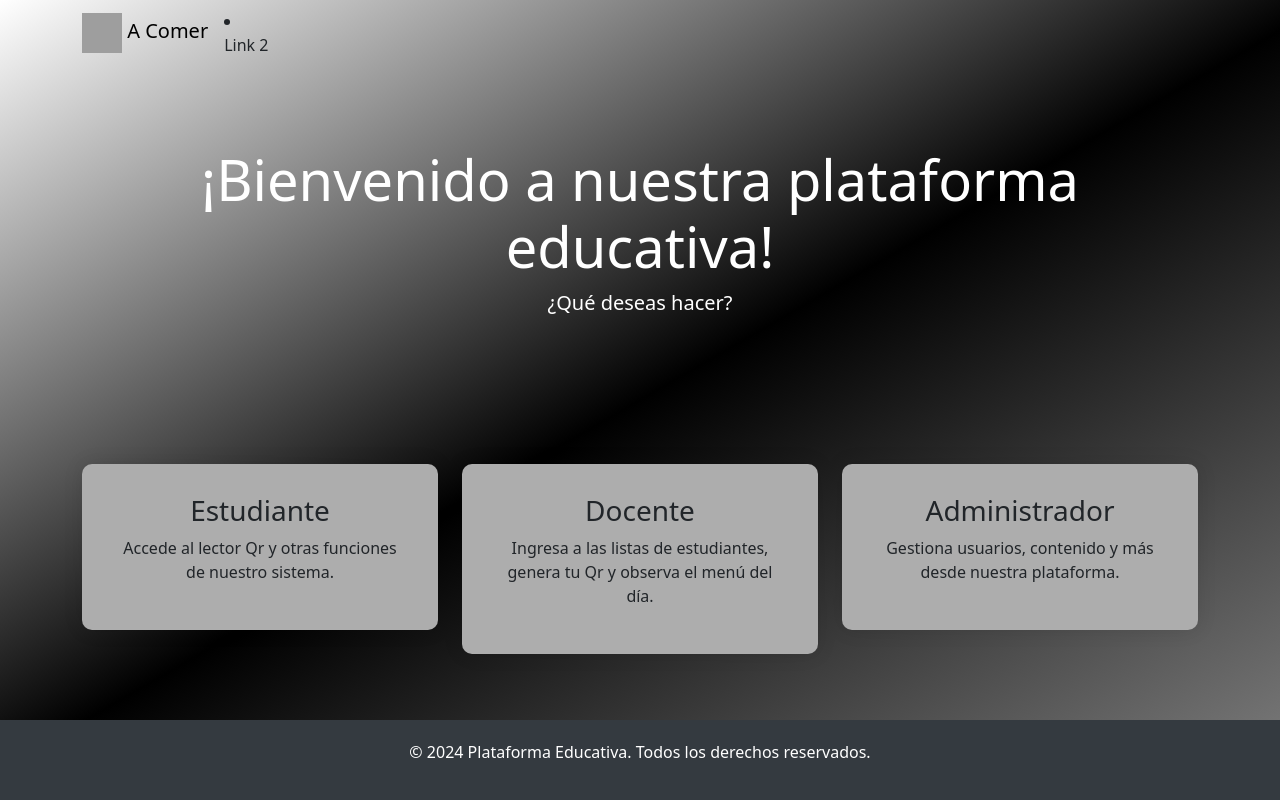
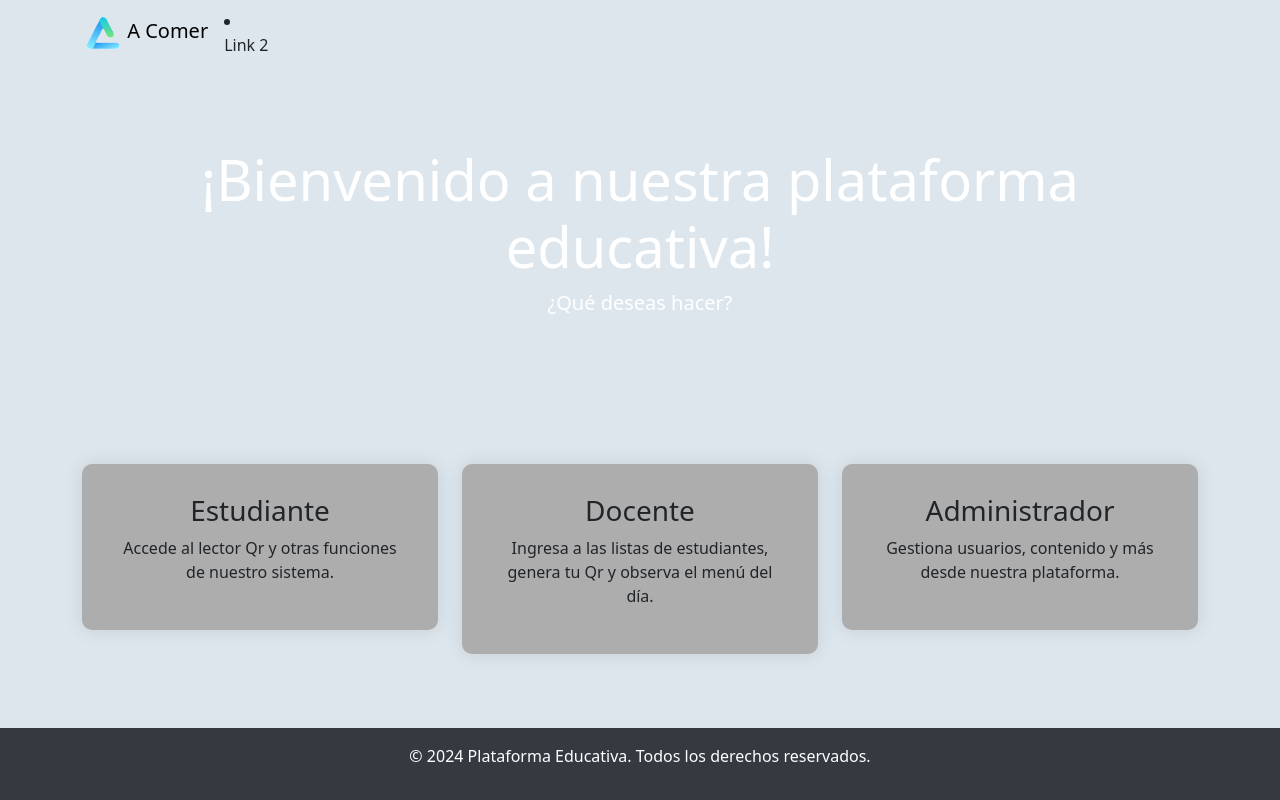
Before and after one commit to mjjkk13/proyecto_acomer, a PHP site: page /Php/index.html in a window 1280 px wide. Run offline with PHP 8.4, Linux system fonts and the light colour scheme; grey boxes are pictures that could not be loaded.

Commit message:
cambios styles y nombre img

```diff
--- a/Css/index.css
+++ b/Css/index.css
@@ -1,6 +1,6 @@
 body {
   padding-top: 0px;
-  background: linear-gradient(150deg, white, black, grey);
+  background-color: #DDE6ED; /* Fondo general */
   margin: 0;
   background-attachment: fixed; /* Fondo fijo */
   }
@@ -9,6 +9,7 @@
   padding: 10vh 0;
   background: transparent;
   color: white;
+  padding: 5;
 }
 
 .features {
--- a/Php/index.html
+++ b/Php/index.html
@@ -11,7 +11,7 @@
     <nav class="navbar navbar-expand-lg">
         <div class="container">
           <a class="navbar-brand" href="#">
-            <img src="../css/img/images.jpg" alt="Logo" width="40" height="40"> A Comer
+            <img src="../css/img/logo.png" alt="Logo" width="40" height="40"> A Comer
              </a>
              <li>
                 <a class="nav-link" href="#">Link 2</a>
@@ -36,19 +36,19 @@
     <section class="features">
         <div class="container">
             <div class="row text-center">
-                <div class="col-md-4">
+                <div class="col-lg-4 col-md-6 mb-4">
                     <div class="feature-box" id="estudianteBox">
                         <h3>Estudiante</h3>
                         <p>Accede al lector Qr y otras funciones de nuestro sistema.</p>
                     </div>
                 </div>
-                <div class="col-md-4">
+                <div class="col-lg-4 col-md-6 mb-4">
                     <div class="feature-box" id="docenteBox">
                         <h3>Docente</h3>
                         <p>Ingresa a las listas de estudiantes, genera tu Qr y observa el menú del día.</p>
                     </div>
                 </div>
-                <div class="col-md-4">
+                <div class="col-lg-4 col-md-6 mb-4">
                     <div class="feature-box" id="adminBox">
                         <h3>Administrador</h3>
                         <p>Gestiona usuarios, contenido y más desde nuestra plataforma.</p>
@@ -71,7 +71,7 @@
         });
     </script>
 
-    <footer class="footer">
+    <footer class="footer py-3">
         <div class="container text-center">
             <p>&copy; 2024 Plataforma Educativa. Todos los derechos reservados.</p>
         </div>
```
